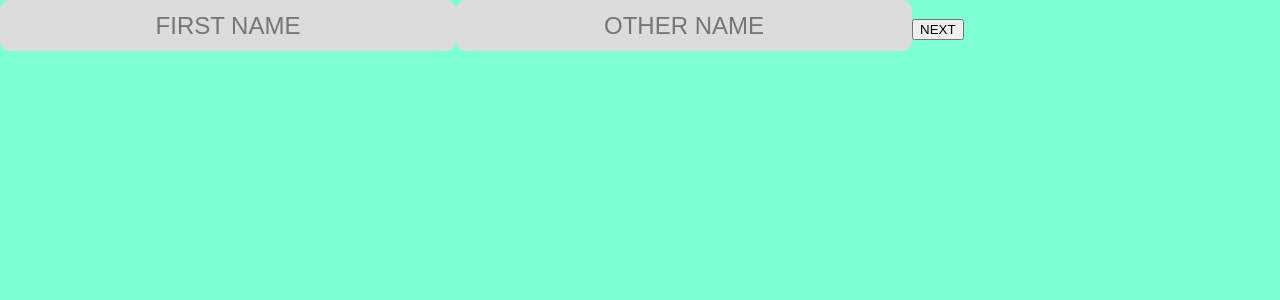
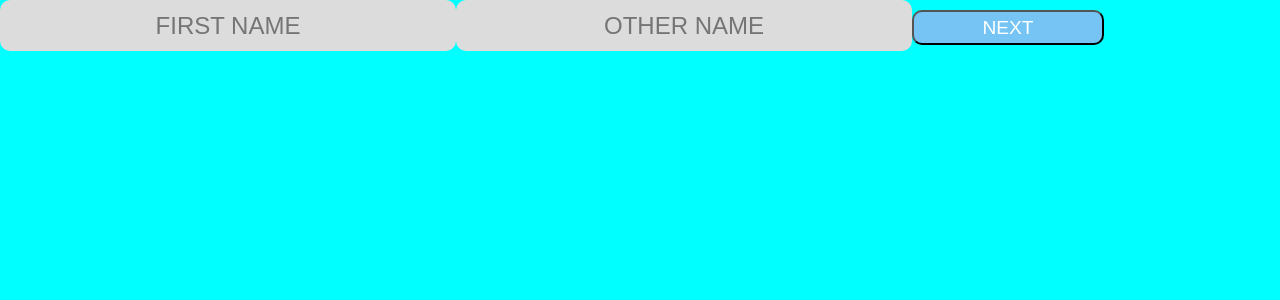
Before and after one commit to cupcakes439/React, a React (Create React App) app in the folder my-react/: page / in a window 1280 px wide. Shown: the top 300 px of the page. Built offline with nearby package versions, Linux system fonts and the light colour scheme.

Commit message:
Made some changes to assignment.css

```diff
--- a/my-react/src/css/Assignment.css
+++ b/my-react/src/css/Assignment.css
@@ -4,7 +4,7 @@ body {
     width: "100%";
     height: "100vh";
     font-family: 'Mulish' , 'serif';
-    background-color: aquamarine;
+    background-color: aqua;
 }
 
 input {
@@ -18,4 +18,11 @@ input {
     border-radius: 10px;
 }
 
-/* button */
+button {
+    width: 15%;
+    background-color: #75c4f3;
+    height: 35px;
+    color: white;
+    font-size: 1.2rem;
+    border-radius: 10px;
+}
```
